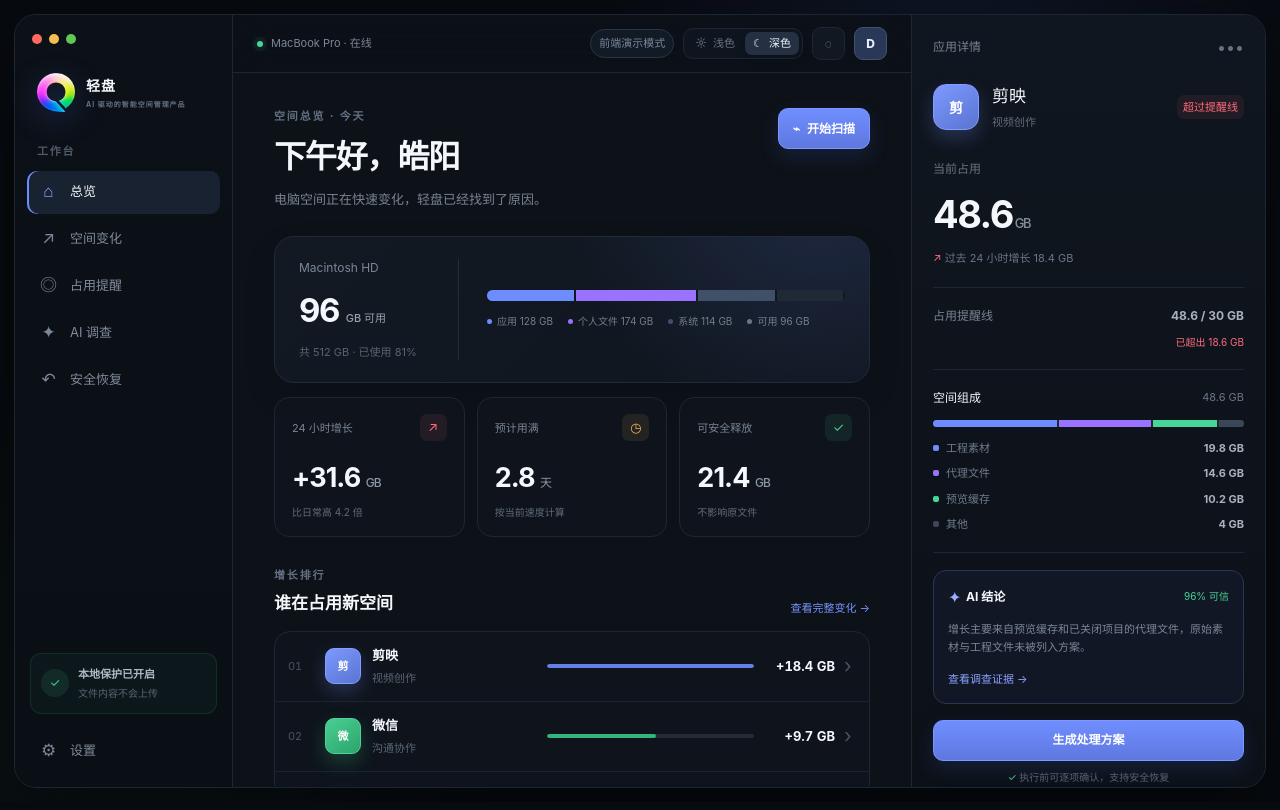
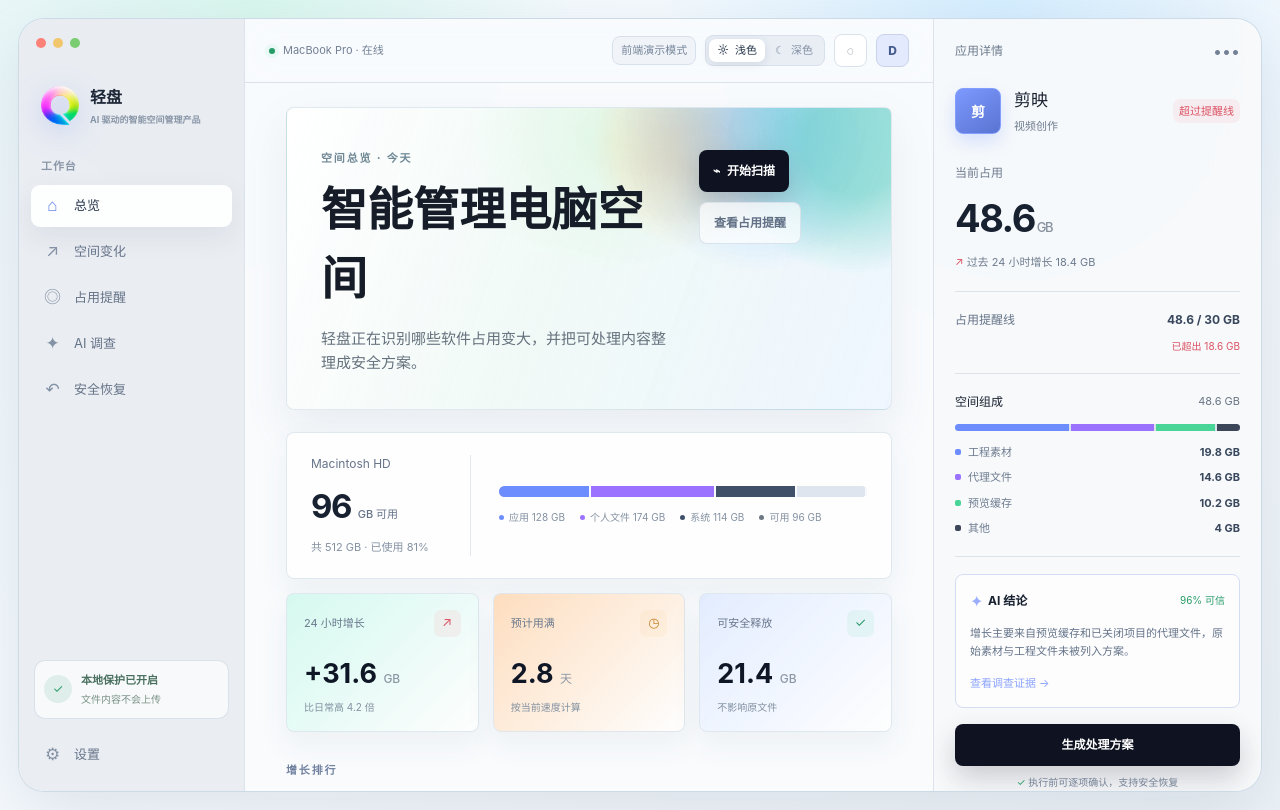
Before and after one commit to 864536370dhy-png/qingpan-ai-storage-firewall, a Next.js app: page / in a window 1280 px wide. Built offline with nearby package versions, Linux system fonts and the light colour scheme.

Commit message:
Refresh web UI with soft light dashboard style

```diff
--- a/app/globals.css
+++ b/app/globals.css
@@ -1075,3 +1075,244 @@ h1, h2, h3, p { margin-top: 0; }
 @media (prefers-reduced-motion: reduce) {
   *, *::before, *::after { scroll-behavior: auto !important; animation-duration: .01ms !important; animation-iteration-count: 1 !important; transition-duration: .01ms !important; }
 }
+
+/* Soft public showcase theme inspired by the latest reference dashboard. */
+html[data-theme="light"] body {
+  background:
+    radial-gradient(circle at 78% 5%, rgba(159, 218, 255, .42), transparent 27%),
+    radial-gradient(circle at 20% 0%, rgba(193, 245, 224, .5), transparent 24%),
+    linear-gradient(135deg, #eef7fb 0%, #f8fbff 48%, #edf3f8 100%);
+}
+
+[data-theme="light"].desktop-shell {
+  width: min(1510px, calc(100vw - 36px));
+  margin: 18px auto;
+  grid-template-columns: 226px minmax(610px, 1fr) 328px;
+  border: 1px solid rgba(196, 212, 226, .86);
+  border-radius: 26px;
+  background: rgba(255, 255, 255, .76);
+  box-shadow: 0 24px 70px rgba(84, 108, 132, .16);
+  backdrop-filter: blur(22px);
+}
+
+[data-theme="light"] .sidebar {
+  background: rgba(230, 234, 239, .82);
+}
+
+[data-theme="light"] .brand {
+  padding-top: 22px;
+}
+
+[data-theme="light"] .brand strong {
+  font-size: 16px;
+  letter-spacing: 0;
+}
+
+[data-theme="light"] .brand small {
+  font-size: 9px;
+  letter-spacing: 0;
+}
+
+[data-theme="light"] .nav-caption {
+  letter-spacing: .08em;
+}
+
+[data-theme="light"] .nav-item {
+  min-height: 42px;
+  border-radius: 9px;
+  font-size: 13px;
+}
+
+[data-theme="light"] .nav-item.active {
+  background: rgba(255, 255, 255, .92);
+  box-shadow: 0 10px 26px rgba(88, 105, 124, .11);
+}
+
+[data-theme="light"] .local-status {
+  border: 0;
+  background: rgba(255, 255, 255, .66);
+  box-shadow: inset 0 0 0 1px rgba(205, 217, 228, .72);
+}
+
+[data-theme="light"] .center-pane {
+  background: rgba(248, 250, 253, .76);
+}
+
+[data-theme="light"] .topbar {
+  height: 64px;
+  border-color: rgba(215, 224, 233, .9);
+  background: rgba(248, 251, 254, .72);
+}
+
+[data-theme="light"] .content-scroll {
+  height: calc(100vh - 96px);
+}
+
+[data-theme="light"] .page {
+  max-width: 1040px;
+  padding-top: 24px;
+}
+
+.hero-actions {
+  display: flex;
+  align-items: center;
+  gap: 10px;
+  flex-wrap: wrap;
+}
+
+[data-theme="light"] .overview-hero {
+  min-height: 210px;
+  margin: 0 0 22px;
+  padding: 42px 34px 34px;
+  align-items: flex-start;
+  border: 1px solid rgba(214, 225, 233, .72);
+  border-radius: 8px;
+  background:
+    radial-gradient(circle at 94% 12%, rgba(84, 203, 188, .54) 0 8%, transparent 21%),
+    radial-gradient(circle at 78% 7%, rgba(99, 180, 255, .45) 0 5%, transparent 26%),
+    radial-gradient(circle at 67% 13%, rgba(255, 194, 127, .48) 0 4%, transparent 21%),
+    radial-gradient(circle at 53% 10%, rgba(224, 247, 229, .9), transparent 33%),
+    linear-gradient(110deg, rgba(255, 255, 255, .94), rgba(238, 249, 245, .78) 47%, rgba(237, 245, 255, .88));
+  box-shadow: 0 18px 44px rgba(96, 122, 146, .11);
+}
+
+[data-theme="light"] .overview-hero .eyebrow {
+  color: #6f8795;
+}
+
+[data-theme="light"] .overview-hero h1 {
+  max-width: 660px;
+  margin-bottom: 14px;
+  color: #171d28;
+  font-size: clamp(36px, 3.6vw, 52px);
+  font-weight: 760;
+  letter-spacing: 0;
+}
+
+[data-theme="light"] .overview-hero > div > p:last-child {
+  max-width: 560px;
+  color: #65717d;
+  font-size: 15px;
+}
+
+[data-theme="light"] .primary-button {
+  min-height: 42px;
+  border: 0;
+  border-radius: 8px;
+  background: #0f1220;
+  box-shadow: 0 12px 28px rgba(18, 22, 35, .2);
+}
+
+[data-theme="light"] .secondary-button,
+[data-theme="light"] .ghost-button {
+  min-height: 42px;
+  border-radius: 8px;
+}
+
+[data-theme="light"] .ghost-button {
+  border-color: rgba(216, 224, 233, .9);
+  background: rgba(255, 255, 255, .72);
+}
+
+[data-theme="light"] .storage-card,
+[data-theme="light"] .metric-card,
+[data-theme="light"] .growth-list,
+[data-theme="light"] .timeline-card,
+[data-theme="light"] .change-summary,
+[data-theme="light"] .budget-card,
+[data-theme="light"] .budget-guide,
+[data-theme="light"] .budget-priority,
+[data-theme="light"] .ask-card,
+[data-theme="light"] .finding-card,
+[data-theme="light"] .settings-list,
+[data-theme="light"] .promise-grid > div,
+[data-theme="light"] .ai-callout {
+  border-radius: 8px;
+  border-color: rgba(222, 230, 238, .92);
+  background: rgba(255, 255, 255, .84);
+  box-shadow: 0 12px 30px rgba(77, 96, 116, .07);
+}
+
+[data-theme="light"] .storage-card {
+  min-height: 142px;
+  background: rgba(255, 255, 255, .9);
+}
+
+[data-theme="light"] .metric-grid {
+  gap: 14px;
+}
+
+[data-theme="light"] .metric-card {
+  min-height: 126px;
+}
+
+[data-theme="light"] .metric-card.danger {
+  background: linear-gradient(135deg, rgba(210, 248, 238, .92), rgba(255, 255, 255, .88));
+}
+
+[data-theme="light"] .metric-card.warning {
+  background: linear-gradient(135deg, rgba(255, 219, 184, .9), rgba(255, 255, 255, .88));
+}
+
+[data-theme="light"] .metric-card.safe {
+  background: linear-gradient(135deg, rgba(225, 235, 255, .94), rgba(255, 255, 255, .88));
+}
+
+[data-theme="light"] .metric-card strong {
+  color: #0f1726;
+  letter-spacing: 0;
+}
+
+[data-theme="light"] .metric-top i {
+  background: rgba(255, 255, 255, .62);
+}
+
+[data-theme="light"] .growth-row,
+[data-theme="light"] .timeline-row {
+  min-height: 64px;
+}
+
+[data-theme="light"] .ai-callout {
+  background: linear-gradient(100deg, rgba(241, 251, 246, .98), rgba(238, 244, 255, .9));
+}
+
+[data-theme="light"] .inspector {
+  background: rgba(246, 248, 251, .82);
+}
+
+[data-theme="light"] .ai-insight {
+  border-radius: 8px;
+  background: rgba(255, 255, 255, .74);
+}
+
+[data-theme="light"] .app-badge,
+[data-theme="light"] .ai-symbol,
+[data-theme="light"] .ask-icon,
+[data-theme="light"] .vault-entry-icon {
+  border-radius: 8px;
+}
+
+[data-theme="light"] .budget-overview-chip,
+[data-theme="light"] .privacy-chip,
+[data-theme="light"] .vault-count,
+[data-theme="light"] .demo-badge,
+[data-theme="light"] .theme-switch,
+[data-theme="light"] .icon-button,
+[data-theme="light"] .avatar {
+  border-radius: 8px;
+}
+
+[data-theme="light"] .chart-bars {
+  background: repeating-linear-gradient(to bottom, transparent 0, transparent 35px, rgba(219, 228, 236, .8) 36px);
+}
+
+@media (max-width: 680px) {
+  [data-theme="light"] .overview-hero {
+    min-height: 0;
+    padding: 28px 20px;
+  }
+
+  [data-theme="light"] .overview-hero h1 {
+    font-size: 34px;
+  }
+}
--- a/app/page.tsx
+++ b/app/page.tsx
@@ -208,7 +208,7 @@ export default function Home() {
   const [selectedActions, setSelectedActions] = useState<string[]>(defaultSelectedActions("capcut"));
   const [vaultRecord, setVaultRecord] = useState<VaultRecord | null>(null);
   const [restored, setRestored] = useState(false);
-  const [theme, setTheme] = useState<Theme>("dark");
+  const [theme, setTheme] = useState<Theme>("light");
   const [query, setQuery] = useState("为什么今天突然多了 31 GB？找出来源，但先不要删除");
   const [investigated, setInvestigated] = useState(false);
   const [budgets, setBudgets] = useState<Record<AppId, number>>({
@@ -247,7 +247,7 @@ export default function Home() {
   }, [scanState]);
 
   useEffect(() => {
-    const savedTheme = window.localStorage.getItem("qingpan-theme");
+    const savedTheme = window.localStorage.getItem("qingpan-soft-theme");
     const frame = window.requestAnimationFrame(() => {
       if (savedTheme === "light" || savedTheme === "dark") setTheme(savedTheme);
     });
@@ -256,7 +256,7 @@ export default function Home() {
 
   useEffect(() => {
     document.documentElement.dataset.theme = theme;
-    window.localStorage.setItem("qingpan-theme", theme);
+    window.localStorage.setItem("qingpan-soft-theme", theme);
   }, [theme]);
 
   function startScan() {
@@ -474,17 +474,20 @@ function Overview({
   onPlan: () => void;
 }) {
   return (
-    <div className="page">
-      <div className="page-heading">
+    <div className="page overview-page">
+      <div className="page-heading overview-hero">
         <div>
           <p className="eyebrow">空间总览 · 今天</p>
-          <h1>下午好，皓阳</h1>
-          <p>电脑空间正在快速变化，轻盘已经找到了原因。</p>
+          <h1>智能管理电脑空间</h1>
+          <p>轻盘正在识别哪些软件占用变大，并把可处理内容整理成安全方案。</p>
         </div>
-        <button type="button" className="primary-button" onClick={onScan} disabled={scanState === "scanning"}>
-          <span>{scanState === "scanning" ? `${scanProgress}%` : "⌁"}</span>
-          {scanState === "scanning" ? "正在扫描" : scanState === "done" ? "重新扫描" : "开始扫描"}
-        </button>
+        <div className="hero-actions">
+          <button type="button" className="primary-button" onClick={onScan} disabled={scanState === "scanning"}>
+            <span>{scanState === "scanning" ? `${scanProgress}%` : "⌁"}</span>
+            {scanState === "scanning" ? "正在扫描" : scanState === "done" ? "重新扫描" : "开始扫描"}
+          </button>
+          <button type="button" className="ghost-button" onClick={() => onNavigate("budgets")}>查看占用提醒</button>
+        </div>
       </div>
 
       <section className="storage-card">
```
Also changed, not shown: 1 other file (tests, documents, lock files or other folders).
